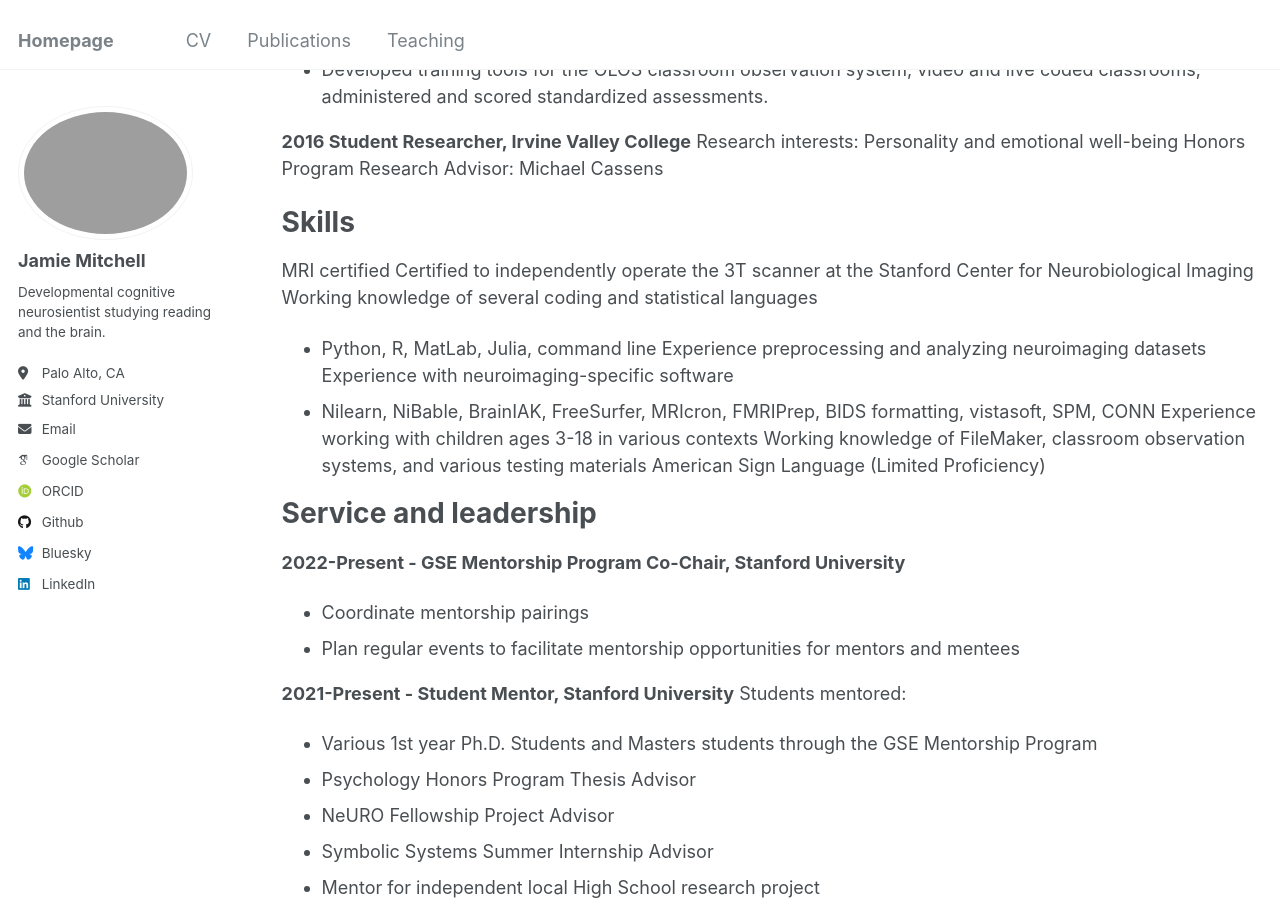
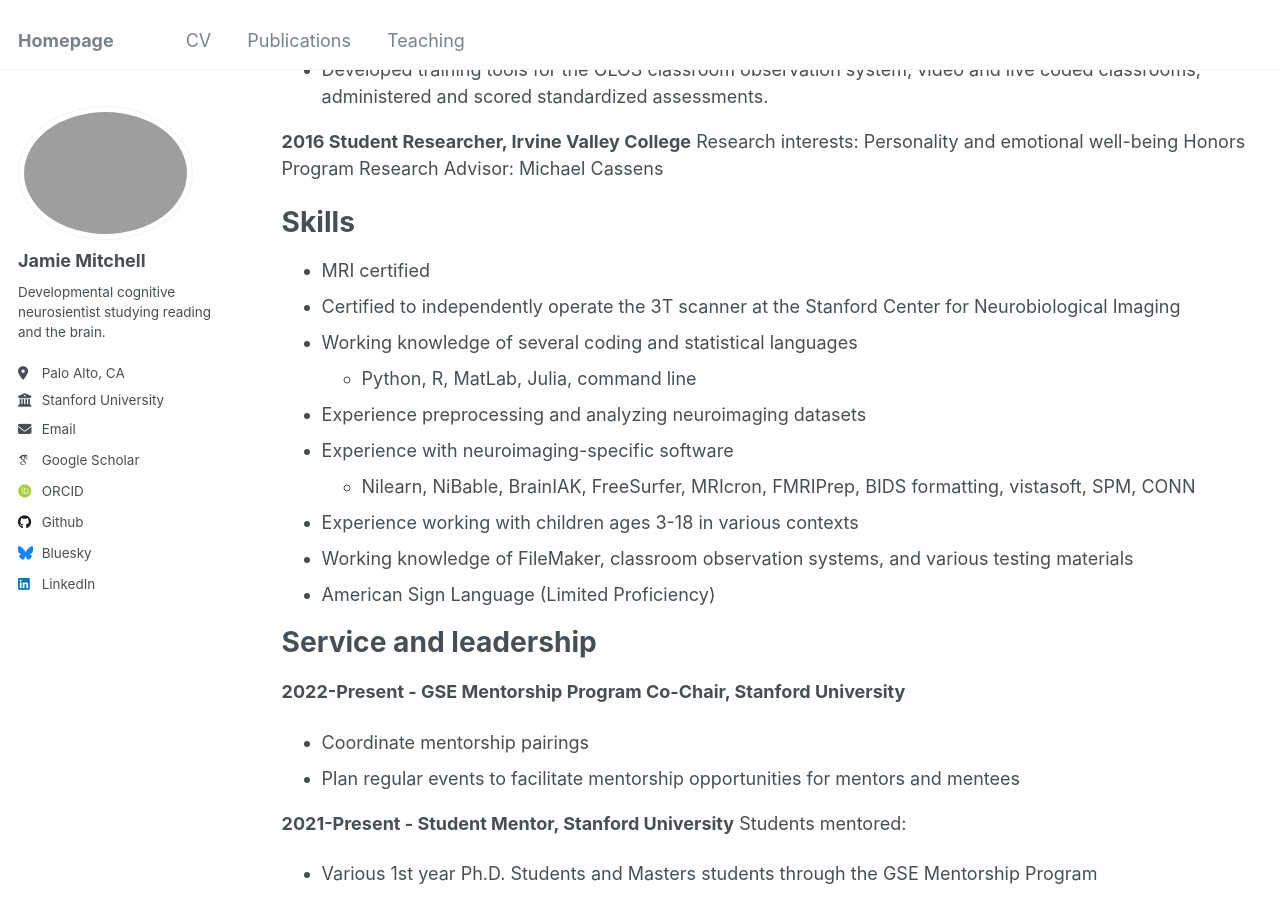
Before and after one commit to jamielmitchell/profile, a Jekyll site: the page built from _pages/cv.md, in a window 1280 px wide and 900 px high, scrolled down 1202 px. Built offline with Jekyll 4.4.1, drawn with Linux system fonts in a browser that asks for light colours; some web fonts are replaced.

Commit message:
fixed some typos

```diff
--- a/_pages/cv.md
+++ b/_pages/cv.md
@@ -54,16 +54,16 @@ Honors Program Research Advisor: Michael Cassens
 
 Skills
 ======
-MRI certified
-Certified to independently operate the 3T scanner at the Stanford Center for Neurobiological Imaging
-Working knowledge of several coding and statistical languages
-* Python, R, MatLab, Julia, command line
-Experience preprocessing and analyzing neuroimaging datasets
-Experience with neuroimaging-specific software
-* Nilearn, NiBable, BrainIAK, FreeSurfer, MRIcron, FMRIPrep, BIDS formatting, vistasoft, SPM, CONN
-Experience working with children ages 3-18 in various contexts
-Working knowledge of FileMaker, classroom observation systems, and various testing materials
-American Sign Language (Limited Proficiency)
+* MRI certified
+* Certified to independently operate the 3T scanner at the Stanford Center for Neurobiological Imaging
+* Working knowledge of several coding and statistical languages
+  * Python, R, MatLab, Julia, command line
+* Experience preprocessing and analyzing neuroimaging datasets
+* Experience with neuroimaging-specific software
+  * Nilearn, NiBable, BrainIAK, FreeSurfer, MRIcron, FMRIPrep, BIDS formatting, vistasoft, SPM, CONN
+* Experience working with children ages 3-18 in various contexts
+* Working knowledge of FileMaker, classroom observation systems, and various testing materials
+* American Sign Language (Limited Proficiency)
 
 Service and leadership
 ======
--- a/_pages/publications.html
+++ b/_pages/publications.html
@@ -6,7 +6,7 @@ author_profile: true
 ---
 
 {% if site.author.googlescholar %}
-  <div class="wordwrap">You can also find my articles on my <a href="{{site.author.googlescholar}}">Google Scholar Profile</a> or on my<a href="{{site.author.orcid}}">ORCiD Profile</a>.</div>
+  <div class="wordwrap">You can also find my articles on my <a href="{{site.author.googlescholar}}">Google Scholar Profile</a> or on my <a href="{{site.author.orcid}}">ORCiD Profile</a>.</div>
 {% endif %}
 
 {% include base_path %}
```
